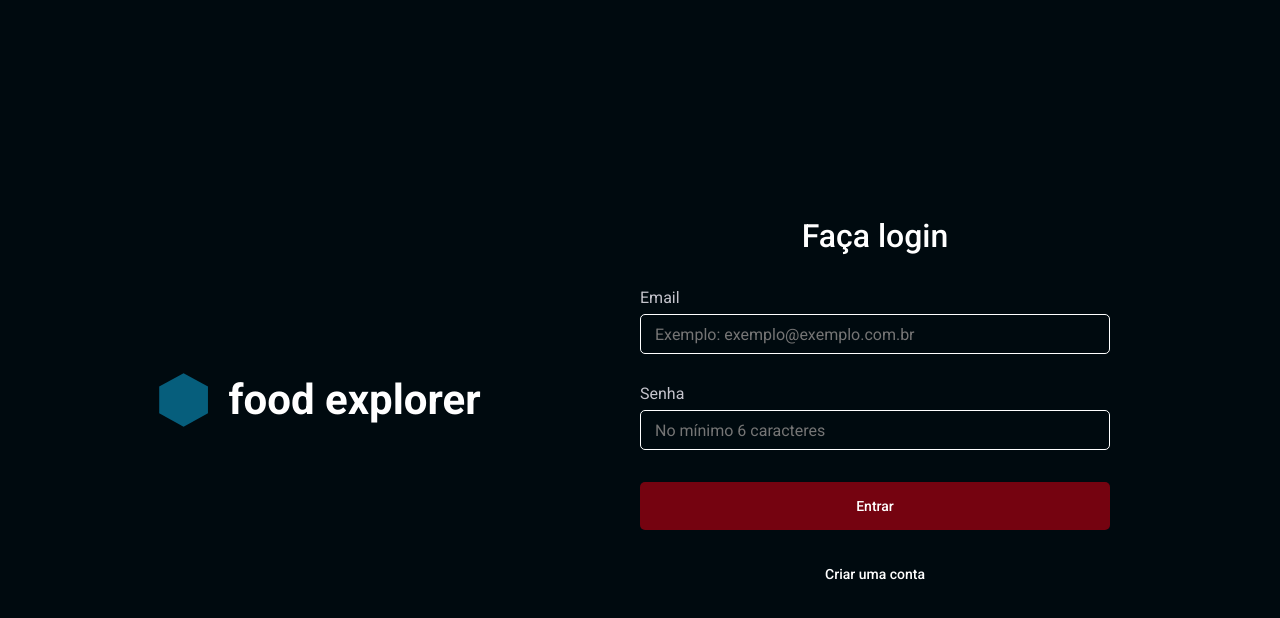
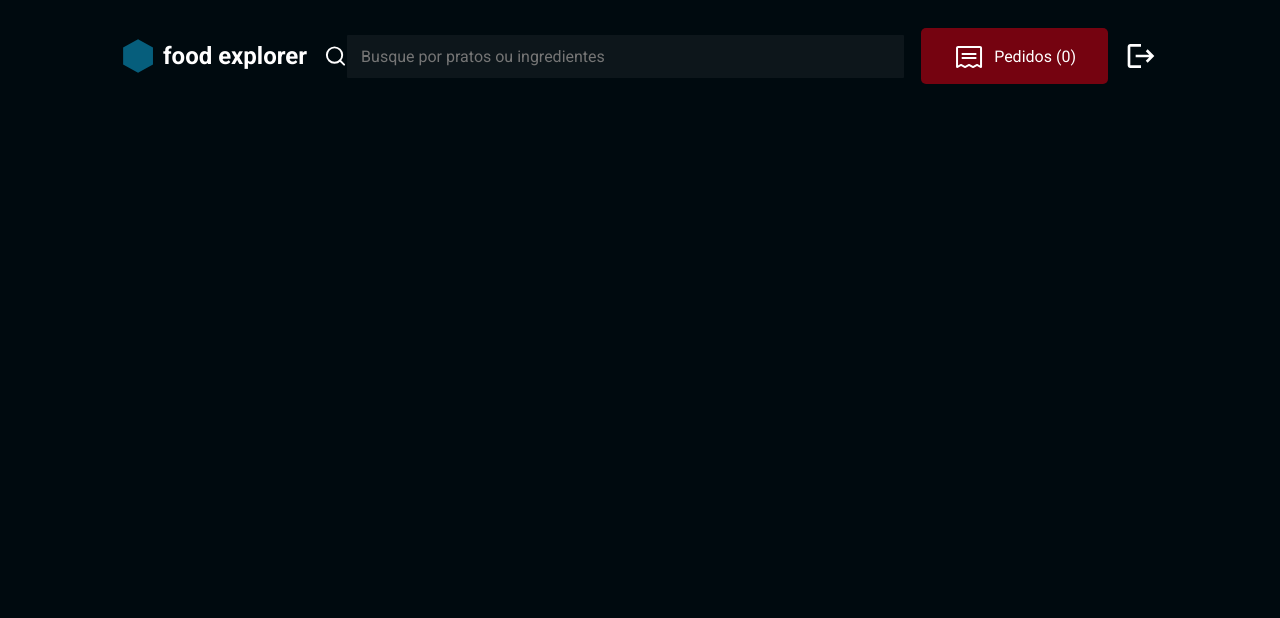
Before and after one commit to antoniodebrito/foodExplorer-front, a React (Vite) app: page / in a window 1280 px wide. Shown: the top 618 px of the page. Built offline with nearby package versions, Linux system fonts and the light colour scheme.

Commit message:
:sparkles: feat: create Header component

```diff
--- a/package.json
+++ b/package.json
@@ -11,6 +11,7 @@
   "dependencies": {
     "react": "^18.2.0",
     "react-dom": "^18.2.0",
+    "react-icons": "^4.7.1",
     "react-router-dom": "^6.8.1",
     "styled-components": "^5.3.6"
   },
--- /dev/null
+++ b/src/components/Header/index.jsx
@@ -0,0 +1,43 @@
+import logo from '/logo.svg';
+import { FiSearch } from 'react-icons/fi';
+import { MdLogout } from "react-icons/md"
+import { Container } from "./styles";
+import { Input } from '../Input';
+
+
+
+export function Header() {
+  return (
+    <Container>
+      <div className='contentBox'>
+        <div className='logo'>
+          <img src={logo} alt="Logo"/>
+          <h1>food explorer</h1>
+        </div>
+
+        <div className='search'>
+          <Input
+            icon={FiSearch}
+            placeholder="Busque por pratos ou ingredientes"
+          />
+        </div>
+
+        <div className="receipt">
+          <div>
+            <svg width="33" height="32" viewBox="0 0 33 32" fill="none" xmlns="http://www.w3.org/2000/svg">
+              <path fill-rule="evenodd" clip-rule="evenodd" d="M8.53906 14C8.53906 13.4477 8.98678 13 9.53906 13H22.5391C23.0913 13 23.5391 13.4477 23.5391 14C23.5391 14.5523 23.0913 15 22.5391 15H9.53906C8.98678 15 8.53906 14.5523 8.53906 14Z" fill="white" />
+              <path fill-rule="evenodd" clip-rule="evenodd" d="M8.53906 18C8.53906 17.4477 8.98678 17 9.53906 17H22.5391C23.0913 17 23.5391 17.4477 23.5391 18C23.5391 18.5523 23.0913 19 22.5391 19H9.53906C8.98678 19 8.53906 18.5523 8.53906 18Z" fill="white" />
+              <path fill-rule="evenodd" clip-rule="evenodd" d="M3.62485 6.58579C3.99992 6.21071 4.50863 6 5.03906 6H27.0391C27.5695 6 28.0782 6.21071 28.4533 6.58579C28.8284 6.96086 29.0391 7.46957 29.0391 8V27C29.0391 27.3466 28.8596 27.6684 28.5648 27.8507C28.27 28.0329 27.9018 28.0494 27.5918 27.8944L24.0391 26.118L20.4863 27.8944C20.2047 28.0352 19.8734 28.0352 19.5919 27.8944L16.0391 26.118L12.4863 27.8944C12.2047 28.0352 11.8734 28.0352 11.5918 27.8944L8.03906 26.118L4.48628 27.8944C4.17629 28.0494 3.80815 28.0329 3.51333 27.8507C3.21851 27.6684 3.03906 27.3466 3.03906 27V8C3.03906 7.46957 3.24978 6.96086 3.62485 6.58579ZM27.0391 8L5.03906 8L5.03906 25.382L7.59185 24.1056C7.87338 23.9648 8.20475 23.9648 8.48628 24.1056L12.0391 25.882L15.5918 24.1056C15.8734 23.9648 16.2047 23.9648 16.4863 24.1056L20.0391 25.882L23.5918 24.1056C23.8734 23.9648 24.2047 23.9648 24.4863 24.1056L27.0391 25.382V8Z" fill="white" />
+            </svg>
+          </div>
+          <p>
+            Pedidos
+            (0)
+          </p>
+        </div>
+
+        <MdLogout size={32} className="logout"/>
+      </div>
+    </Container>
+  )
+}
--- /dev/null
+++ b/src/components/Header/styles.jsx
@@ -0,0 +1,42 @@
+import styled from "styled-components";
+
+export const Container = styled.header`
+  align-items: center;
+  display: flex;
+  justify-content: center;
+  padding: 2.8rem 12.3rem;
+
+  .contentBox {
+    align-items: center;
+    justify-content: space-between;
+    width: 112.2rem;
+  }
+
+  * {display: flex;}
+
+  .logo {
+    align-items: center;
+    gap: 1rem;
+
+    > img {
+      width: 3rem;
+    }
+
+    > h1 {
+      font-size: 2.4rem;
+    }
+  }
+
+  .search {
+    width: 58rem;
+  }
+
+  .receipt {
+    align-items: center;
+    background: ${({theme}) => theme.COLORS.TOMATO_100};
+    border-radius: 5px;
+    display: flex;
+    gap: 8px;
+    padding: 1.2rem 3.2rem;
+  }
+`;
--- a/src/components/Input/index.jsx
+++ b/src/components/Input/index.jsx
@@ -1,8 +1,9 @@
 import { Container } from "./styles"
 
-export function Input({label, ...rest}) {
+export function Input({icon: Icon, ...rest}) {
   return (
     <Container>
+      {Icon && <Icon size={24} />}
       <input {...rest}/>
     </Container>
   )
--- a/src/components/Input/styles.jsx
+++ b/src/components/Input/styles.jsx
@@ -1,22 +1,30 @@
 import styled from "styled-components";
 
 export const Container = styled.div`
-  border: 1px solid ${({ theme }) => theme.COLORS.LIGHT_100};
+  align-items: center;
   border-radius: 5px;
-  color: ${({ theme }) => theme.COLORS.LIGHT_500};
   display: flex;
-
   width: 100%;
 
-  > input {
-    background: transparent;
-    border: 0;
+  .hasBorder {
+    border: 1px solid ${({ theme }) => theme.COLORS.LIGHT_100};
+  }
+
+  .noHasBorder {
+    border: none;
+  }
+
+  input {
+    background: ${({ theme, login }) => login ? "transparent" : theme.COLORS.DARK_800};
+    border: none;
     border-radius: 1px;
     color: ${({ theme }) => theme.COLORS.LIGHT_500};
     font-size: 1.6rem;
     font-weight: 400;
     height: 3.8rem;
+    outline: none;
     padding: 1.2rem 1.4rem;
     width: 100%;
+    height: 100%;
   }
 `
--- a/src/main.jsx
+++ b/src/main.jsx
@@ -4,13 +4,15 @@ import ReactDOM from 'react-dom/client'
 import { ThemeProvider } from 'styled-components'
 import GlobalStyles from './styles/global'
 import theme from './styles/theme'
+import { Header } from './components/Header'
 
 
 ReactDOM.createRoot(document.getElementById('root')).render(
   <React.StrictMode>
     <ThemeProvider theme={theme}>
       <GlobalStyles />
-      <Routes />
+      <Header />
+      {/* <Routes /> */}
     </ThemeProvider>
   </React.StrictMode>,
 )
--- a/src/pages/SignIn/index.jsx
+++ b/src/pages/SignIn/index.jsx
@@ -1,3 +1,4 @@
+import logo from '/logo.svg'
 import { Button } from "../../components/Button";
 import { Input } from "../../components/Input";
 import { Container } from "../../styles/authentication";
@@ -9,7 +10,7 @@ export function SignIn() {
     <Container>
       <div className="authentication">
         <section className="authentication-brand">
-          <img src="/logo.svg" alt="hexagono azul opaco" />
+          <img src={logo} alt="hexagono azul opaco" />
           <h1>food explorer</h1>
         </section>
         <section className="authentication-form">
--- a/src/pages/SignUp/index.jsx
+++ b/src/pages/SignUp/index.jsx
@@ -9,7 +9,7 @@ export function SignUp() {
     <Container>
       <div className="authentication">
         <section className="authentication-brand">
-          <img src="/logo.svg" alt="hexagono azul opaco" />
+          <img src={logo} alt="hexagono azul opaco" />
           <h1>food explorer</h1>
         </section>
         <section className="authentication-form">
```
Also changed, not shown: 1 other file (tests, documents, lock files or other folders).
